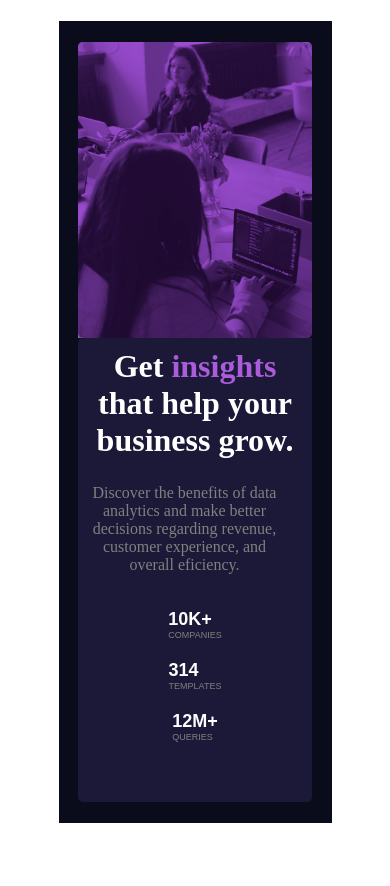
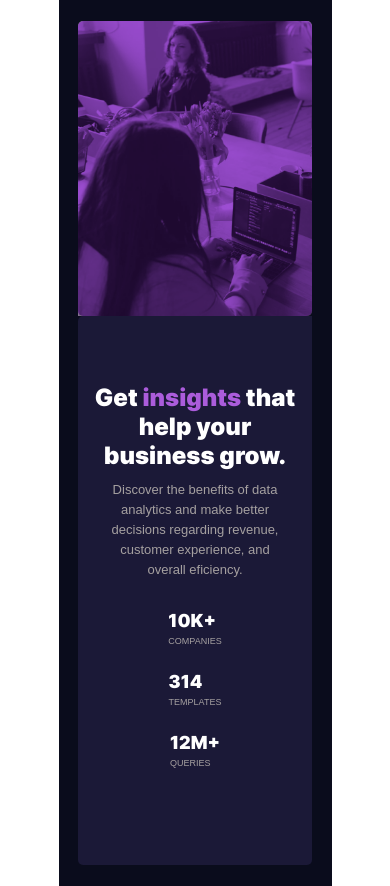
Before and after one commit to Profanor/stats-preview-card, a plain HTML site: page index.html in a window 390 px wide. Before the commit the page ends 844 px from the top, so only its background shows below. Drawn offline with Linux system fonts and the light colour scheme.

Commit message:
done for now

```diff
--- a/index.html
+++ b/index.html
@@ -4,6 +4,7 @@
     <meta charset="UTF-8">
     <meta name="viewport" content="width=device-width, initial-scale=1.0">
     <link rel="stylesheet" href="style.css">
+    <link rel="stylesheet" href="/Inter/static/Inter-Black.ttf">
     <title>Document</title>
 </head>
 <body>
@@ -11,7 +12,9 @@
         <div class="flex">
         <div class="main-content">
             <div class="text-box">
+                <div class="wraphead">
                 <h1>Get <span class="insights">insights</span> that help your business grow.</h1>
+            </div>
                 <div class="pg">
                 <p>Discover the benefits of data analytics and make better decisions regarding revenue,
                         customer experience, and overall eficiency.
--- a/style.css
+++ b/style.css
@@ -1,3 +1,8 @@
+@font-face {
+    font-family: 'Inter';
+    src: url('/Inter/static/Inter-Black.ttf') format('truetype'),
+         url('/Inter/Inter-VariableFont_slnt\,wght.ttf') format('truetype');
+}
 * {
     box-sizing: border-box;
     margin: 0;
@@ -35,7 +40,7 @@ body {
     flex-direction: column;
     justify-content: center;
     align-items: center;
-    height: 400px;
+    height: 300px;
     width: 400px;
 }
 .image-container {
@@ -58,14 +63,19 @@ body {
     align-items: center;
     width: 90%;
     height: 180px;
-    margin-bottom: 50px; /* space between the text-box and the main content */
+    margin-bottom: 10px; /* space between the text-box and the main content */
 }
 .text-box h1 {
     color: white;
-    margin-bottom: 30px; /* space btw the h1 of text-box and the p of pg */
+    margin-top: 15px; /* space btw the h1 of text-box and the p of pg */
+    font-family: Inter, sans-serif;
+    font-size: 28px;
 }
 .text-box .insights {
     color: #AB5CDB
+}
+.wraphead {
+
 }
 .pg {
     display: flex;
@@ -77,8 +87,11 @@ body {
     height: 150px;
 }
 .pg p {
-    color: grey;
-    margin-bottom: 10px;
+    color: rgb(165, 160, 160);
+    font-family: sans-serif;
+    font-size: 13px;
+    font-weight: 400;
+    margin-top: 30px;
 }
 .counts {
     display: flex;
@@ -93,7 +106,7 @@ body {
     color: white;
     font-weight: 800;
     font-size: 18px;
-    font-family: Arial, Helvetica, sans-serif;
+    font-family: Inter;
 }
 .image-container::before { /* pseudo class for the purple overlay effect */
     content: "";
@@ -107,15 +120,17 @@ body {
     border-radius: 5px;
 }
 .count-item .pc {
-    color: grey;
-    font-weight: 100;
+    color: rgb(165, 160, 160);
+    font-weight: 400;
     font-size: 9px;
+    font-family: sans-serif;
+    line-height: 30px;
 }
 
 /* Additional styles for responsiveness */
 @media (max-width: 768px) {
     .parent-container {
-        height: 95vh;
+        height: 105vh;
         width: 70vw;
     }
     .flex {
@@ -127,7 +142,7 @@ body {
     .main-content {
         box-sizing: border-box;
         border-bottom-right-radius: 5px;
-        height: 55vh;
+        height: 65vh;
         width: 60vw;
     }
     .image-container {
@@ -145,38 +160,45 @@ body {
         align-items: center;
         width: 90%;
         height: 180px;
+        margin-bottom: 40px;
     }
     .text-box h1 {
         color: white;
         text-align: center;
+        font-family: Inter, sans-serif;
+        font-size: 24px;
     }
     .pg {
         display: flex;
         flex-direction: column;
         justify-content: center;
         align-items: center;
+        margin: 0px auto;
         width: 90%;
         height: 90px;
     }
     .pg p {
         text-align: center;
+        line-height: 20px;
     }
     .counts {
         display: flex;
         flex-direction: column;
+        justify-content: center;
         gap: 20px;
         align-items: center;
-        margin-top: 30px;
+        margin-top: 50px;
         margin-left: auto;
     }
     .counts p {
         color: white;
         font-weight: 800;
         font-size: 18px;
-        font-family: Arial, Helvetica, sans-serif;
+        font-family: Inter;
     }
     .count-item .pc {
-
+        font-family: sans-serif;
         font-size: 9px;
+        line-height: 20px;
     }
 }
```
Also changed, not shown: Inter/Inter-VariableFont_slnt,wght.ttf (added), Inter/OFL.txt (added), Inter/README.txt (added), Inter/static/Inter-Black.ttf (added), Inter/static/Inter-Bold.ttf (added), Inter/static/Inter-ExtraBold.ttf (added), Inter/static/Inter-ExtraLight.ttf (added), Inter/static/Inter-Light.ttf (added), Inter/static/Inter-Medium.ttf (added), Inter/static/Inter-Regular.ttf (added), Inter/static/Inter-SemiBold.ttf (added), Inter/static/Inter-Thin.ttf (added), 1 other file.
